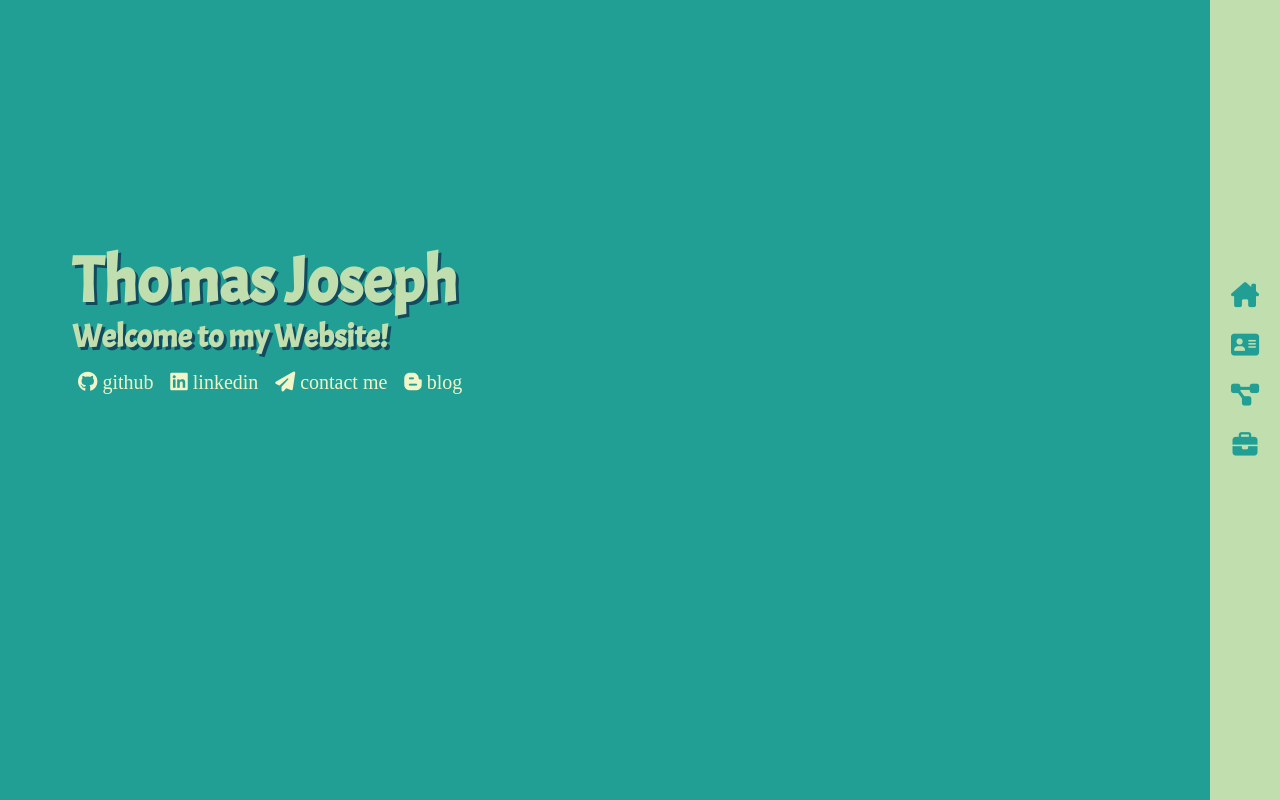
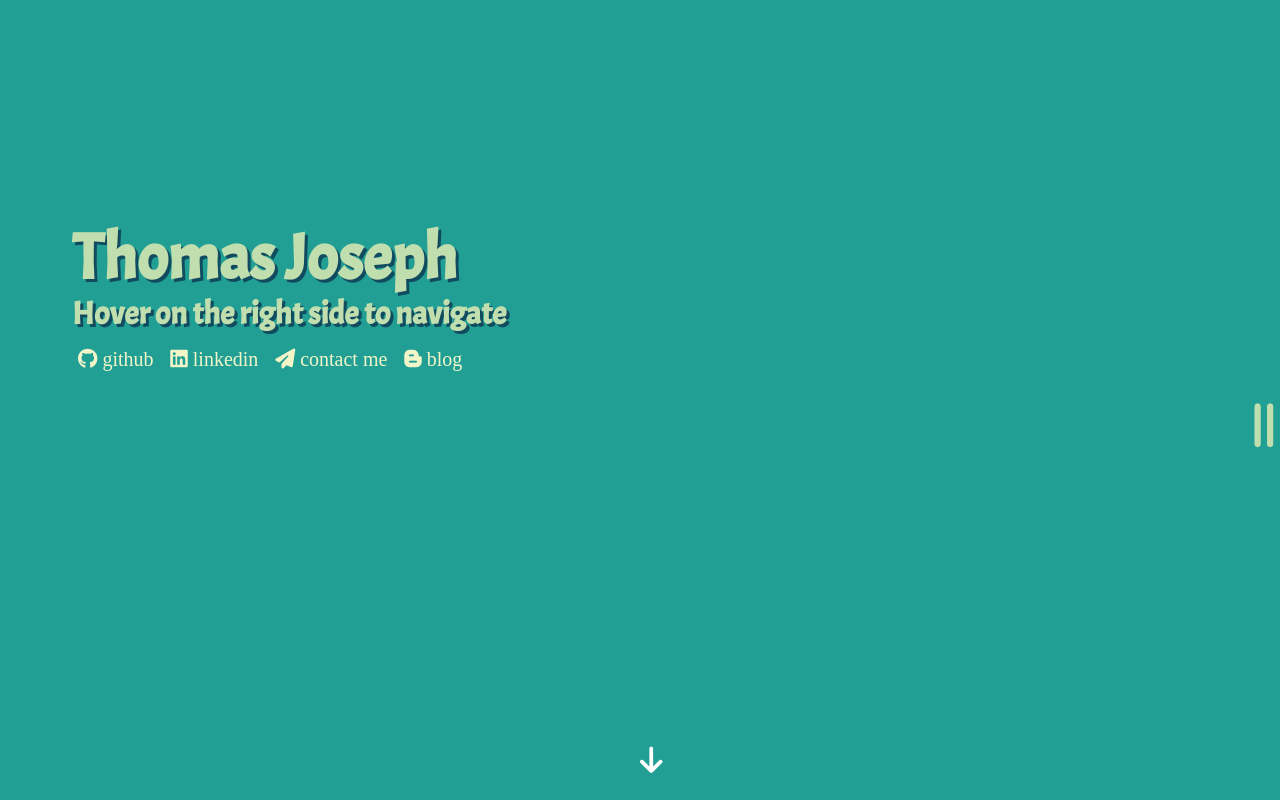
Before and after one commit to TRJoseph/MyWebsite, a plain HTML site: page index.html in a window 1280 px wide. Shown: the top 800 px of the page. Drawn offline with Linux system fonts and the light colour scheme.

Commit message:
nav menu improvements

```diff
--- a/index.html
+++ b/index.html
@@ -19,7 +19,7 @@
       <div id="main-page" class="page">
         <div class="content">
           <h1 id="title">Thomas Joseph</h1>
-          <h2 id="subtitle">Welcome to my Website!</h2>
+          <h2 id="subtitle">Hover on the right side to navigate</h2>
         </div>
           <ul id="socials">
               <li>
@@ -42,10 +42,10 @@
                 <i class="fa-brands fa-blogger-b"></i> blog
               </a>
           </li>
-
           </ul>
       </div>
-
+      <div><i id="downArrow" class="fa-solid fa-arrow-down"></i></div>
+      <i id="side-bar-grip" class="fa-solid fa-grip-lines-vertical"></i>
       <div id="side-bar" class="page">
         <div class="sidebarGroup">
           <button id="home" onClick="document.getElementById('mainSect').scrollIntoView({behavior: 'smooth'});">
--- a/styles.css
+++ b/styles.css
@@ -4,17 +4,14 @@ html {
     background-color:  rgb(33, 159, 148);
 }
 
-.page {
-    padding-top: 0px;
-    margin: 0;
-    padding: 0;
+#main-page {
+    padding-bottom: 200px;
 }
 
 .content {
     font-family: 'Acme', sans-serif;
     text-shadow: 3px 3px 0px #114b5f;
     margin-left: 5vw;
-    margin-top: -12vw;
 }
 
 #title {
@@ -63,6 +60,13 @@ html {
     color: rgb(242, 245, 200);
 }
 
+#side-bar-grip {
+    color: rgb(193, 222, 174);
+    left: 98%;
+    position:fixed;
+    font-size:50px;
+    top: 50%;
+}
 
 #side-bar {
     height: 100vh;
@@ -71,7 +75,13 @@ html {
     margin-left: 0;
     position: fixed;
     right:0;
-    top:0
+    top:0;
+    opacity: 0;
+    transition: opacity 1s
+}
+
+#side-bar:hover {
+    opacity: 100%;
 }
 
 .sidebarGroup {
@@ -86,7 +96,8 @@ html {
     font-size: 25px;
     border: none;
     background-color: transparent;
-    color: rgb(33, 159, 148)
+    color: rgb(33, 159, 148);
+    cursor: pointer;
 }
 
 .fa-solid {
@@ -169,3 +180,23 @@ section {
               justify-content: center;
     }
   }
+
+@keyframes downArrowAnimation {
+    0% {
+        transform: translateY(-10%);
+        opacity: 100%;
+    }
+    100% {
+        transform: translateY(40%);
+        opacity: 5%;
+    }
+}
+
+#downArrow {
+    color: white;
+    left: 50%;
+    position: absolute;
+    bottom: 0;
+    font-size: 30px;
+    animation: downArrowAnimation 5s ease-in-out 0s infinite normal none;
+}
```
